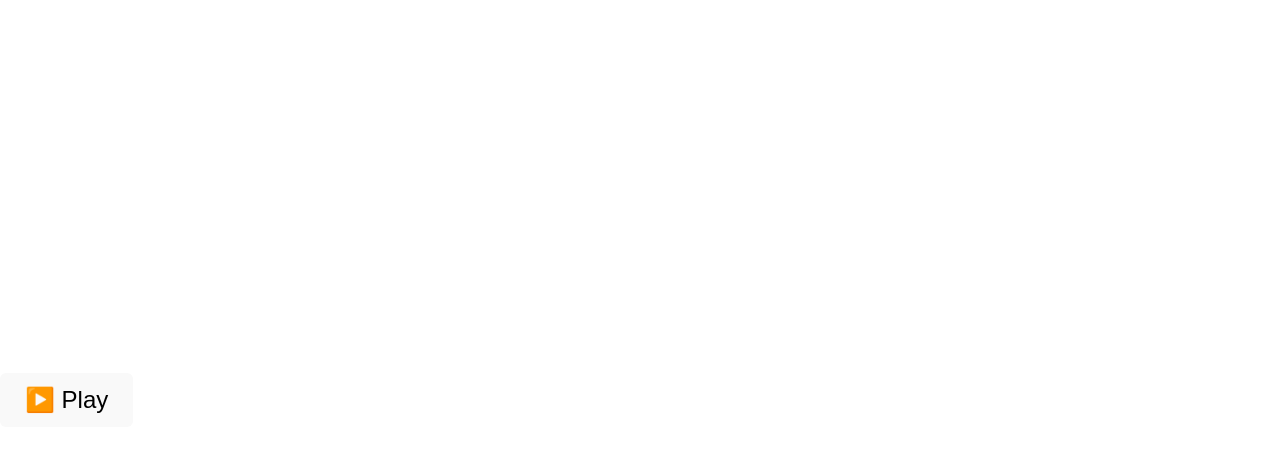
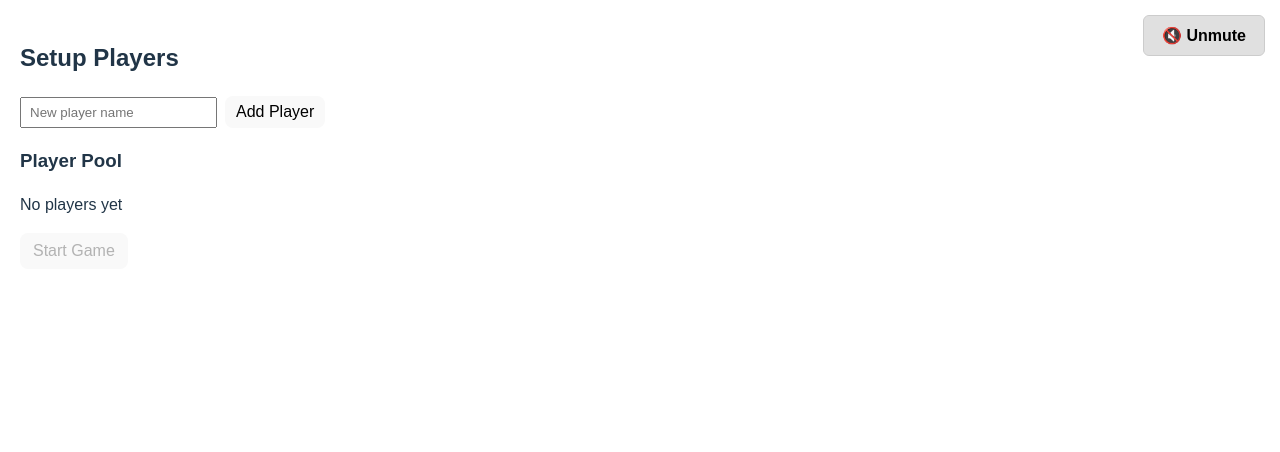
Before and after one commit to tterbeek/animated-waddle, a React (Vite) app: page / in a window 1280 px wide. Shown: the top 452 px of the page. Built offline with nearby package versions, Linux system fonts and the light colour scheme.

Commit message:
Fix music

```diff
--- a/src/App.jsx
+++ b/src/App.jsx
@@ -1,11 +1,4 @@
 import React, { useState, useRef, useEffect } from "react";
-
-import useAudioLooper from "./useAudioLooper";
-
-
-
-
-
 
 export default function App() {
   // ===== States =====
@@ -19,19 +12,8 @@ export default function App() {
   const [round, setRound] = useState(1);
   const [previousState, setPreviousState] = useState(null); // for undo
   const [winner, setWinner] = useState(null); // for winner screen
-  const [audioStarted, setAudioStarted] = useState(false);
-  const [splashPlayed, setSplashPlayed] = useState(false);
-
-
-
-  // ===== Audio hook (inside the component) =====
-  const [fullRef, loopRef] = useAudioLooper(
-    "/fulltitlesong.mp3",
-    "/looptitlesong.mp3",
-    gameStarted || !splashPlayed, // stop music if game starts
-    10
-  );
-
+  const [isMuted, setIsMuted] = useState(true);
+  const audioRef = useRef(null);
 
 
 
@@ -53,6 +35,20 @@ export default function App() {
     localStorage.setItem("playerPool", JSON.stringify(playerPool));
   }, [playerPool]);
 
+  useEffect(() => {
+    const handleFirstInteraction = () => {
+      if (audioRef.current && audioRef.current.paused) {
+        audioRef.current.play().catch(() => {});
+      }
+      document.removeEventListener("click", handleFirstInteraction);
+    };
+    document.addEventListener("click", handleFirstInteraction);
+    return () => document.removeEventListener("click", handleFirstInteraction);
+  }, []);
+
+
+
+
   // ===== Focus first dart input =====
   useEffect(() => {
     if (gameStarted && dartRefs[0].current) {
@@ -69,6 +65,21 @@ export default function App() {
     }
     return shuffled;
   };
+
+
+  // ===== Mute function =====
+const toggleMute = () => {
+  if (audioRef.current) {
+    audioRef.current.muted = !audioRef.current.muted;
+    setIsMuted(audioRef.current.muted);
+  }
+};
+
+
+
+
+
+
 
   // ===== Add / Remove Player =====
   const addPlayer = () => {
@@ -199,7 +210,6 @@ export default function App() {
         <h1 style={{ fontSize: "2.5rem", marginBottom: 8 }}>🎯 {winner.name} Wins! 🎉</h1>
         <p style={{ fontSize: "1.5rem", marginTop: 6 }}>{renderHearts(winner.lives)}</p>
 
-    {/* Winner video */}
         <video
           src="/winner.mp4"
           autoPlay
@@ -207,7 +217,6 @@ export default function App() {
           muted={false}
           style={{ maxWidth: "90%", marginTop: 20, borderRadius: 8 }}
         />
-
 
         <button
           onClick={startNewGame}
@@ -225,37 +234,6 @@ export default function App() {
     );
   }
 
-if (!splashPlayed) {
-  return (
-    <div
-      style={{
-        minHeight: "100vh",
-        display: "flex",
-        justifyContent: "center",
-        alignItems: "center",
-        fontFamily: "Arial",
-        backgroundColor: "#fff",
-      }}
-    >
-      <button
-        onClick={() => setSplashPlayed(true)}
-        style={{
-          fontSize: "1.5rem",
-          padding: "12px 24px",
-          cursor: "pointer",
-          borderRadius: 6,
-        }}
-      >
-        ▶️ Play
-      </button>
-      {/* Hidden audio elements to be controlled by useAudioLooper */}
-      <audio ref={fullRef} src="/fulltitlesong.mp3" preload="auto" />
-      <audio ref={loopRef} src="/looptitlesong.mp3" preload="auto" loop />
-    </div>
-  );
-}
-
-
   // ===== Main Render =====
   return (
     <div
@@ -268,6 +246,27 @@ if (!splashPlayed) {
         fontFamily: "Arial",
       }}
     >
+
+    <button
+      onClick={toggleMute}
+      style={{
+        backgroundColor: "#e0e0e0",
+        padding: "10px 18px",
+        borderRadius: "6px",
+        border: "1px solid #ccc",
+        cursor: "pointer",
+        fontWeight: "bold",
+        position: "fixed",
+        top: 15,
+        right: 15,
+        zIndex: 1000,
+      }}
+    >
+      {isMuted ? "🔇 Unmute" : "🔊 Mute"}
+    </button>
+
+
+
       {!gameStarted ? (
         // ===== Setup View =====
         <div>
@@ -336,10 +335,6 @@ if (!splashPlayed) {
               Start Game
             </button>
           </div>
-          {/* Audio Elements */}
-          <audio ref={fullRef} src="/fulltitlesong.mp3" preload="auto" />
-          <audio ref={loopRef} src="/looptitlesong.mp3" preload="auto" loop />
-
         </div>
       ) : (
         // ===== Game View =====
@@ -455,6 +450,8 @@ if (!splashPlayed) {
           </div>
         </div>
       )}
+    <audio ref={audioRef} src="/fulltitlesong.mp3" preload="auto" loop muted/>
+
     </div>
   );
 }
```
Also changed, not shown: 1 other file (tests, documents, lock files or other folders). Lines whose indentation alone changed are shown as unchanged.
